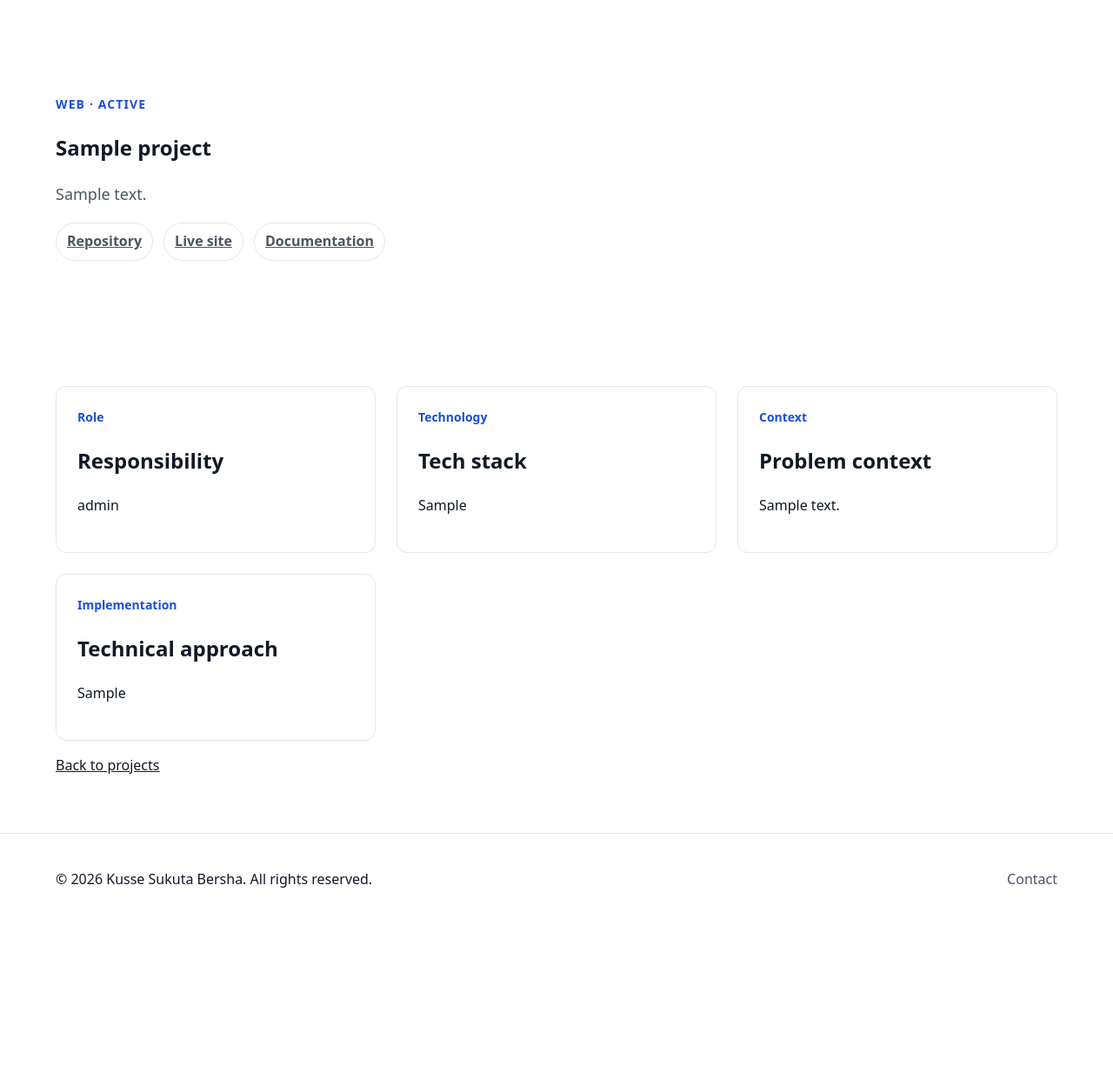
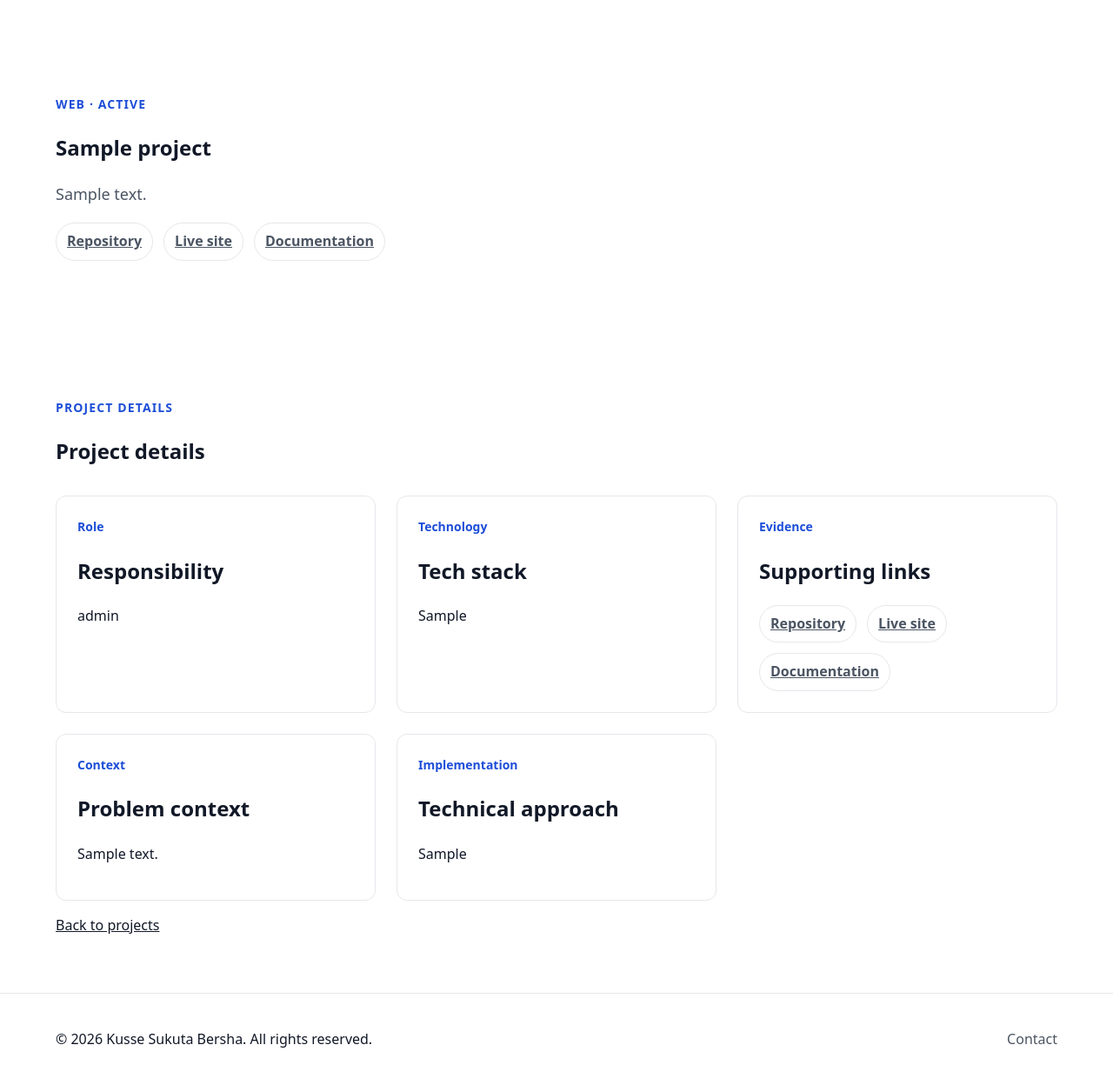
Before and after one commit to ksbk/kusse-portfolio, a Django app: a page that uses apps/projects/templates/projects/detail.html in a window 1280 px wide. Shown: the part 60-1308 px from the top of the page at 87% size. Before the commit the page ends 1081 px from the top, so only its background shows below. Run offline with Django 5.2, Linux system fonts and the light colour scheme; tables that the repository leaves empty hold one stand-in row (values such as "Sample post").

Commit message:
templates: improve project evidence scanability

```diff
--- a/apps/projects/templates/projects/detail.html
+++ b/apps/projects/templates/projects/detail.html
@@ -31,6 +31,11 @@
 
     <section class="section section--surface">
         <div class="container">
+            <div class="section-heading">
+                <p class="eyebrow">Project details</p>
+                <h2>Project details</h2>
+            </div>
+
             <div class="card-grid">
                 <article class="card">
                     <p class="card__label">Role</p>
@@ -42,6 +47,27 @@
                     <p class="card__label">Technology</p>
                     <h2>Tech stack</h2>
                     <p>{{ project.tech_stack }}</p>
+                </article>
+
+                <article class="card">
+                    <p class="card__label">Evidence</p>
+                    <h2>Supporting links</h2>
+
+                    {% if project.repository_url or project.live_url or project.documentation_url %}
+                        <ul class="tag-list">
+                            {% if project.repository_url %}
+                                <li><a href="{{ project.repository_url }}">Repository</a></li>
+                            {% endif %}
+                            {% if project.live_url %}
+                                <li><a href="{{ project.live_url }}">Live site</a></li>
+                            {% endif %}
+                            {% if project.documentation_url %}
+                                <li><a href="{{ project.documentation_url }}">Documentation</a></li>
+                            {% endif %}
+                        </ul>
+                    {% else %}
+                        <p>Not currently linked.</p>
+                    {% endif %}
                 </article>
 
                 {% if project.problem_context %}
```
Also changed, not shown: apps/projects/templates/projects/index.html (+7 -2 lines).
